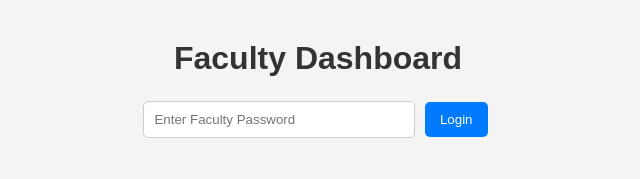
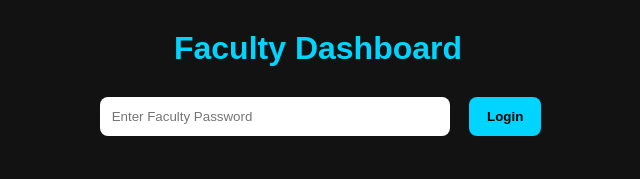
Before and after one commit to Varun-j23/Smart-Attendance-System, a plain HTML site: page faculty.html in a window 1280 px wide. Shown: the whole page, without its empty margins (322-962 px from the left). Drawn offline with Linux system fonts and the light colour scheme.

Commit message:
Revamp CSS styles for dark theme and layout
Updated styles for body, container, input, button, and student classes. Improved overall design with new colors and layout adjustments.

```diff
--- a/style.css
+++ b/style.css
@@ -1,52 +1,61 @@
-body{
-    font-family: Arial, sans-serif;
-    background:#f4f4f4;
+*{
     margin:0;
     padding:0;
+    box-sizing:border-box;
+}
+
+body{
+    font-family:Arial, sans-serif;
+    background:#121212;
+    color:white;
+    min-height:100vh;
 }
 
 .container{
-    width:80%;
+    width:90%;
+    max-width:800px;
     margin:auto;
     text-align:center;
-    margin-top:40px;
+    padding:30px;
 }
 
 h1{
-    color:#333;
     margin-bottom:20px;
+    color:#00d4ff;
 }
 
 input{
-    padding:10px;
-    width:250px;
-    border:1px solid #ccc;
-    border-radius:5px;
+    width:100%;
+    max-width:350px;
+    padding:12px;
+    margin:10px;
+    border:none;
+    border-radius:8px;
 }
 
 button{
-    padding:10px 15px;
+    padding:12px 18px;
+    border:none;
+    border-radius:8px;
+    background:#00d4ff;
+    color:black;
+    font-weight:bold;
+    cursor:pointer;
     margin:5px;
-    border:none;
-    border-radius:5px;
-    background:#007bff;
-    color:white;
-    cursor:pointer;
 }
 
 button:hover{
-    background:#0056b3;
+    transform:scale(1.05);
 }
 
 .student{
-    background:white;
+    background:#1e1e1e;
+    padding:20px;
     margin:15px auto;
-    padding:15px;
-    width:350px;
-    border-radius:10px;
-    box-shadow:0 2px 5px rgba(0,0,0,0.2);
+    border-radius:12px;
+    box-shadow:0 0 10px rgba(0,212,255,0.3);
 }
 
-p{
-    margin:5px;
+a{
+    text-decoration:none;
 }
```
